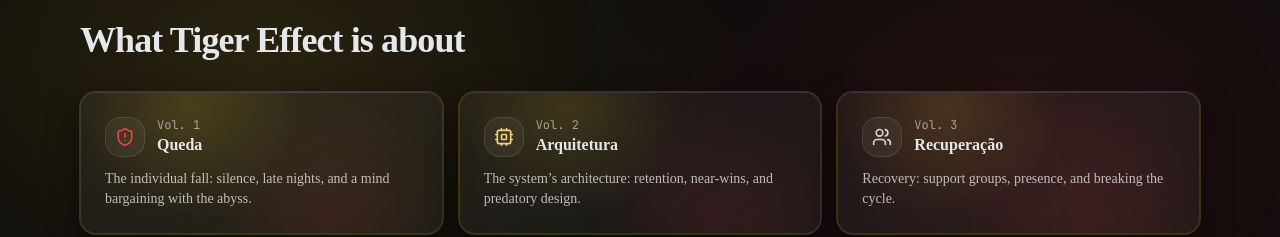
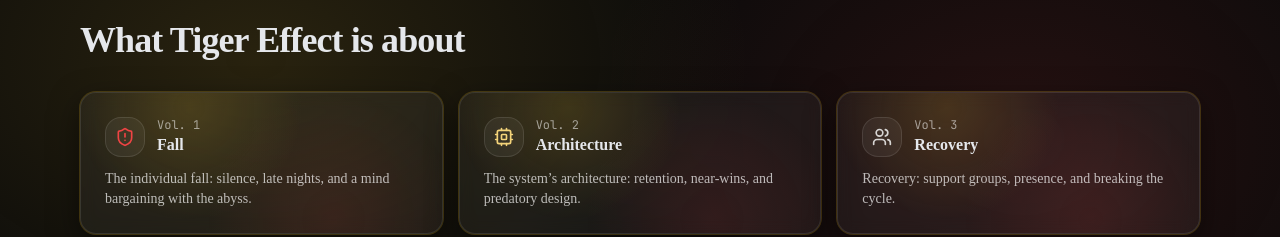
Before and after one commit to jeffersonpatrikgerminari/tiger-effect-completo, a Next.js app: page / in a window 1280 px wide. Shown: the part 820-1057 px from the top of the page. Built offline with nearby package versions, Linux system fonts and the light colour scheme.

Commit message:
Update i18n.ts

```diff
--- a/translations/i18n.ts
+++ b/translations/i18n.ts
@@ -35,6 +35,7 @@
       ctaCommunity: "Entrar no Portal de Apoio",
       heroCover: "/books/pt/box.png",
       proofTitle: "Sobre o que é o Efeito Tigre",
+      proofLabels: ["Queda", "Arquitetura", "Recuperação"],
       proofPoints: [
         "A queda individual: o silêncio, a madrugada e a mente negociando com o abismo.",
         "A arquitetura do sistema: retenção, quase-vitórias e design predatório.",
@@ -265,6 +266,7 @@
       ctaCommunity: "Enter the Support Portal",
       heroCover: "/books/en/box.png",
       proofTitle: "What Tiger Effect is about",
+      proofLabels: ["Fall", "Architecture", "Recovery"],
       proofPoints: [
         "The individual fall: silence, late nights, and a mind bargaining with the abyss.",
         "The system’s architecture: retention, near-wins, and predatory design.",
```
